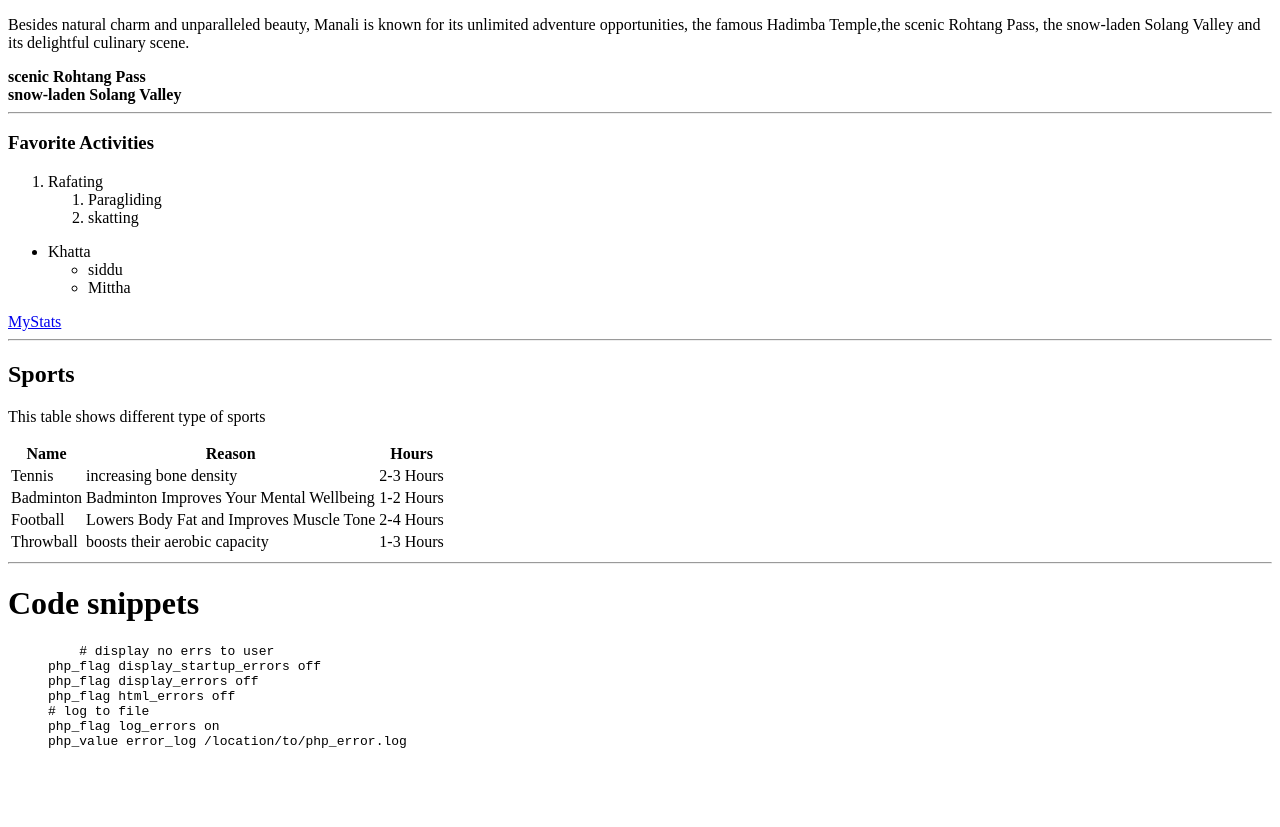
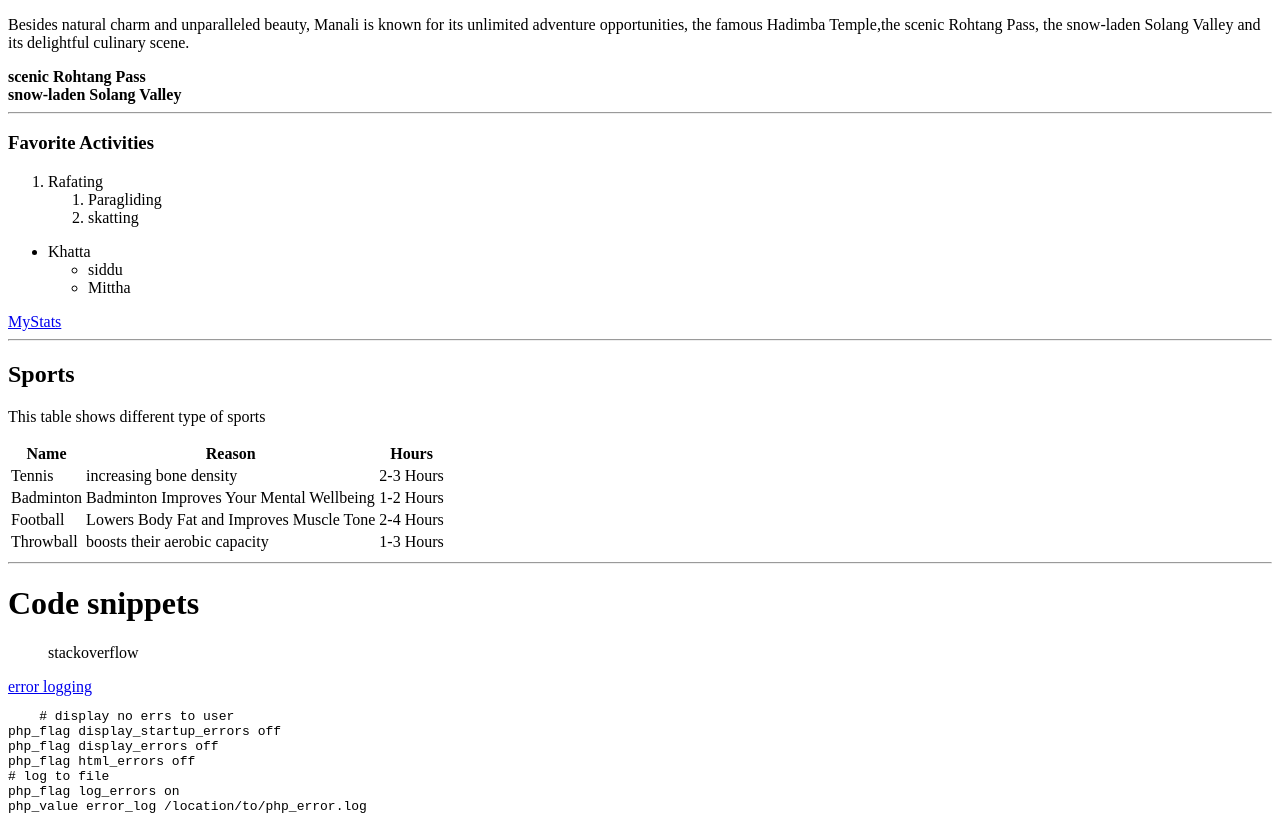
Before and after one commit to 44-563-WebApps-F23/44563-webapps-f23-assignment3-Tejaswinibobba, a plain HTML site: page index.html in a window 1280 px wide. Shown: the part 131-958 px from the top of the page. Before the commit the page ends 896 px from the top, so only its background shows below. Drawn offline with Linux system fonts and the light colour scheme.

Commit message:
Update index.html

```diff
--- a/index.html
+++ b/index.html
@@ -68,8 +68,8 @@
 </table>
 <hr>
 <h1>Code snippets</h1>
-<blockquote cite = https://stackoverflow.com/questions/15530039/how-to-write-to-error-log-file-in-php >
-<a href="https://css-tricks.com/snippets/htaccess/php-error-logging/"></a>
+<blockquote cite = https://stackoverflow.com/questions/15530039/how-to-write-to-error-log-file-in-php >stackoverflow </blockquote>
+<a href="https://css-tricks.com/snippets/htaccess/php-error-logging/">error logging</a>
 <pre>
     # display no errs to user
 php_flag display_startup_errors off
```
